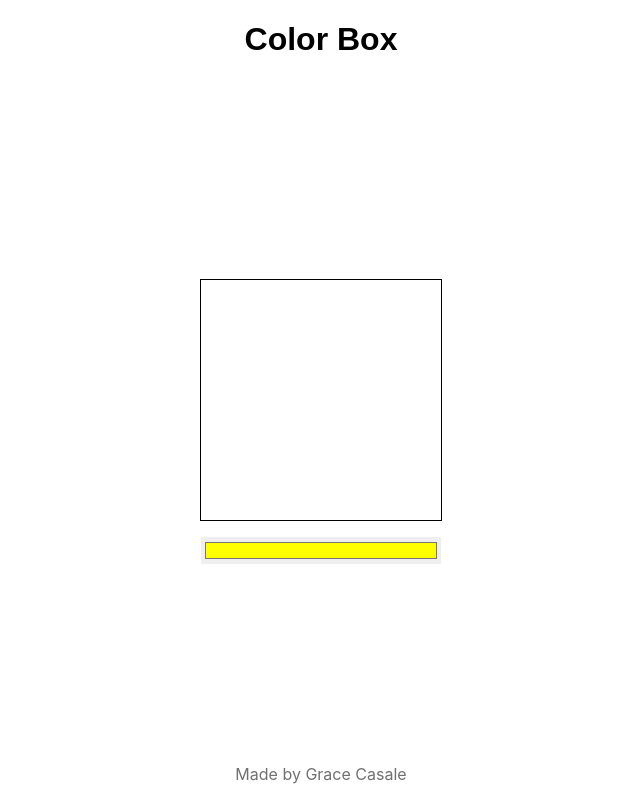
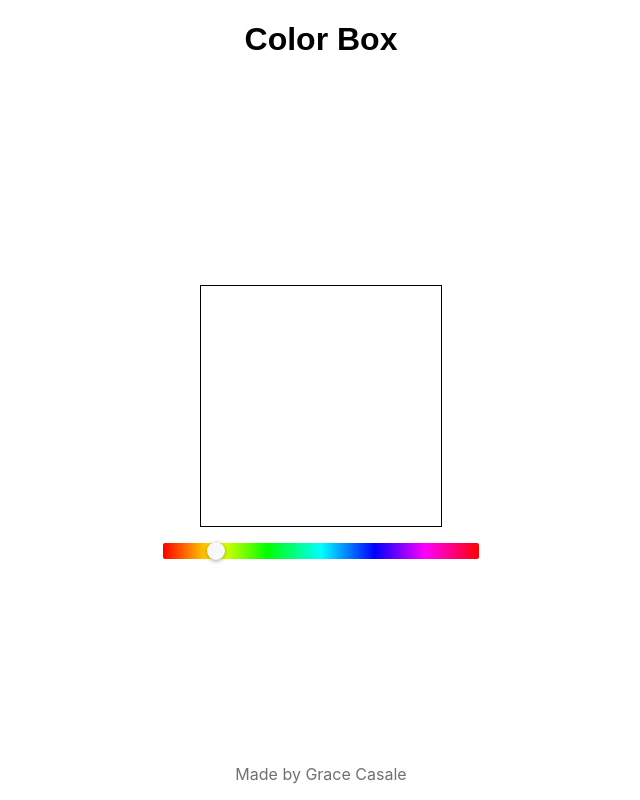
Before and after one commit to gracecasale/color-box, a React (Create React App) app: page / in a window 1280 px wide. Shown: the whole page, without its empty margins (319-959 px from the left). Built offline with nearby package versions, Linux system fonts and the light colour scheme.

Commit message:
added external color selector and removed input on click

```diff
--- a/package.json
+++ b/package.json
@@ -4,6 +4,7 @@
   "private": true,
   "dependencies": {
     "react": "^16.6.0",
+    "react-color": "^2.14.1",
     "react-dom": "^16.6.0",
     "react-scripts": "2.1.0"
   },
@@ -27,7 +28,5 @@
   "devDependencies": {
     "gh-pages": "^2.0.1"
   },
-
-  "homepage" : "https://gracecasale.github.io/color-box"
-
+  "homepage": "https://gracecasale.github.io/color-box"
 }
--- a/src/App.js
+++ b/src/App.js
@@ -1,4 +1,5 @@
 import React, { Component } from 'react';
+import { HuePicker } from 'react-color';
 import './App.css';
 
 class App extends Component {
@@ -12,9 +13,9 @@ class App extends Component {
     this.changeBackground = this.changeBackground.bind(this);
   }
 
-  onColorSelect(event) {
+  onColorSelect(color, event) {
     this.setState({
-      selectedColor: event.target.value
+      selectedColor: color.hex
     });
   }
   changeBackground(event) {
@@ -34,10 +35,7 @@ class App extends Component {
 
         <main className="App-main">
           <div className="box" onClick={this.changeBackground} style={boxStyles}></div>
-          <input type="color"
-            value={this.state.selectedColor}
-            onChange={this.onColorSelect}
-            className="color-selector" />
+          <HuePicker onChange={this.onColorSelect} color={this.state.selectedColor} />
         </main>
 
         <footer className="App-footer">
```
Also changed, not shown: 1 other file (tests, documents, lock files or other folders).
